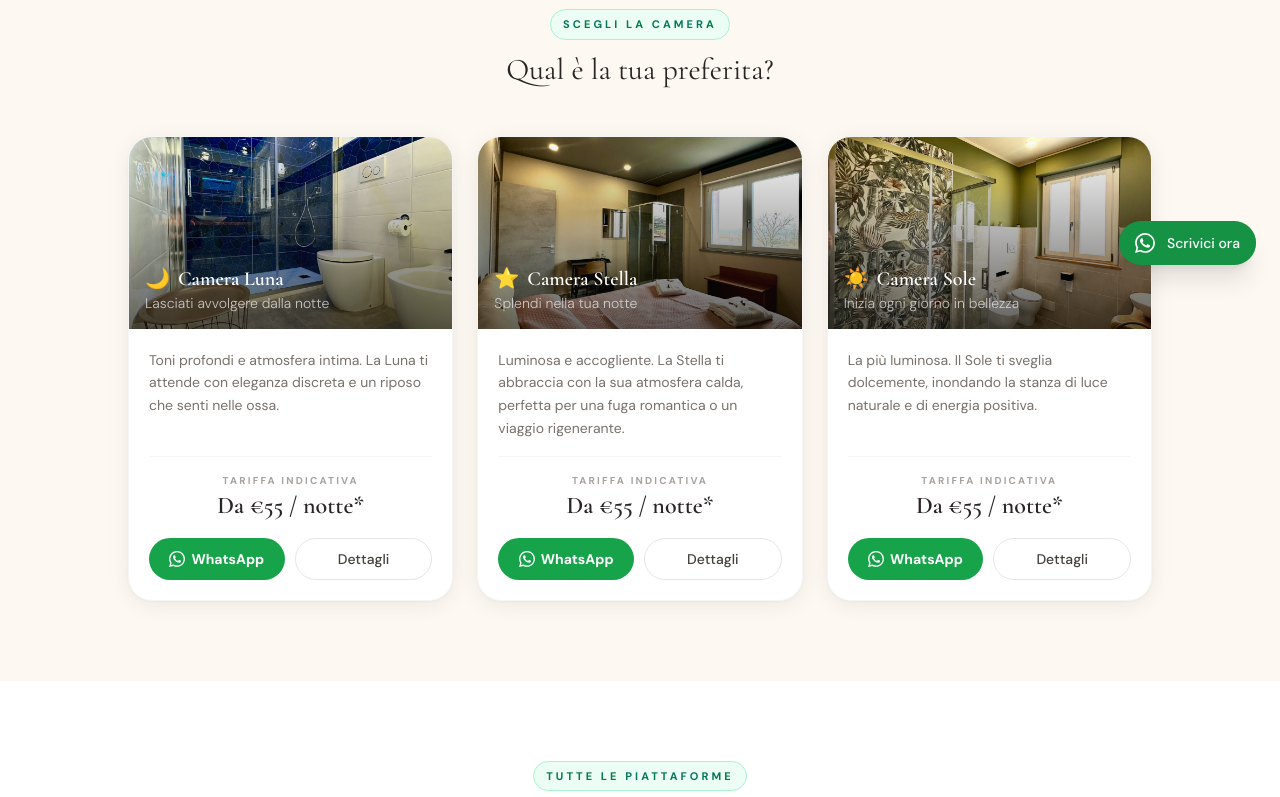
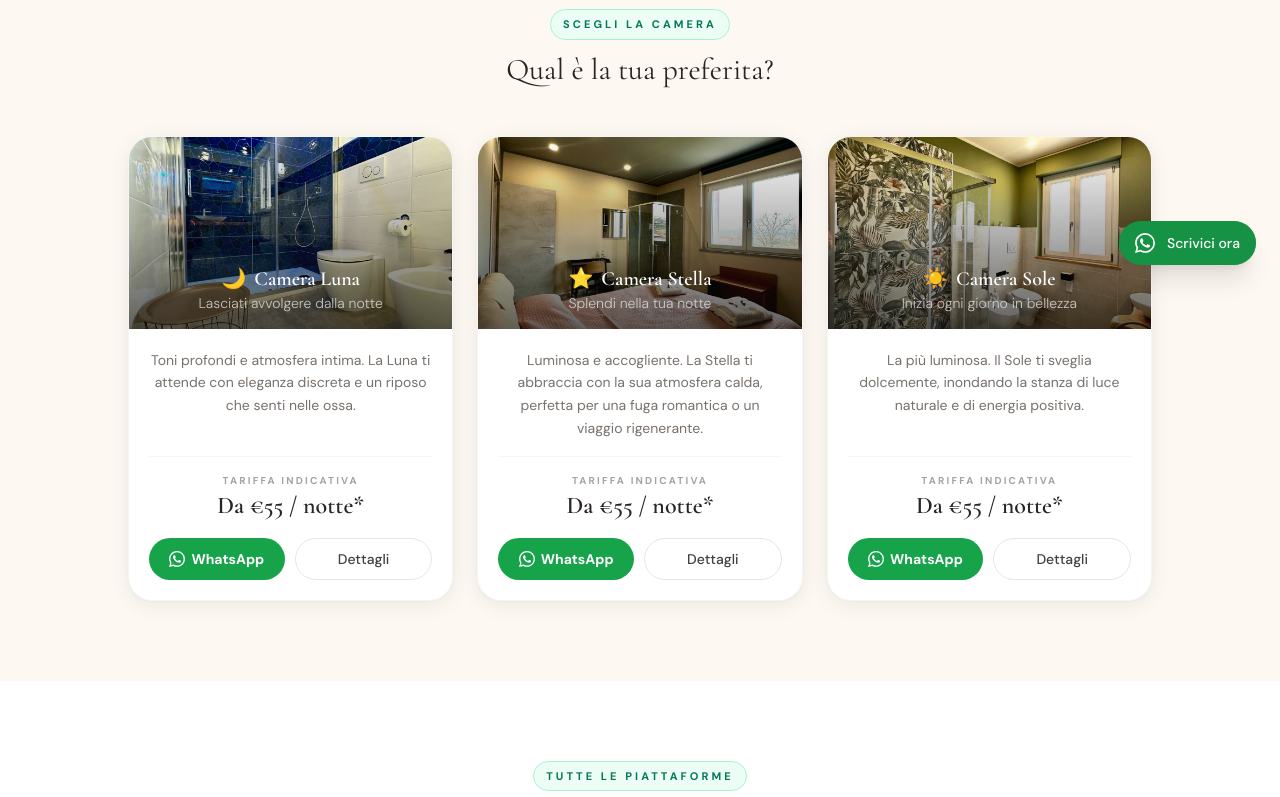
Before and after one commit to Manuell00/la-terrazza-web, a Next.js app: page /prenota in a window 1280 px wide. Shown: the part 511-1308 px from the top of the page. Built offline with nearby package versions, Linux system fonts and the light colour scheme.

Commit message:
Center room cards on booking page

```diff
--- a/src/app/prenota/page.tsx
+++ b/src/app/prenota/page.tsx
@@ -73,7 +73,7 @@ export default function PrenotaPage() {
                       className="object-cover transition-transform duration-500 group-hover:scale-105"
                     />
                     <div className="absolute inset-0 bg-gradient-to-t from-stone-950/65 to-transparent" />
-                    <div className="absolute bottom-4 left-4">
+                    <div className="absolute inset-x-4 bottom-4 text-center">
                       <h3 className="font-serif text-xl font-semibold text-white">
                         <span className="mr-2">{room.symbol}</span>
                         {room.name}
@@ -81,7 +81,7 @@ export default function PrenotaPage() {
                       <p className="text-sm text-stone-200/80 font-light">{room.subtitle}</p>
                     </div>
                   </div>
-                  <div className="flex flex-1 flex-col p-5">
+                  <div className="flex flex-1 flex-col p-5 text-center">
                     <p className="mb-4 flex-1 text-sm leading-relaxed text-stone-500">{room.description}</p>
                     <div className="mb-4 border-t border-stone-100 pt-4 text-center">
                       <p className="mb-0.5 text-[10px] font-semibold uppercase tracking-[0.22em] text-stone-400">
```
